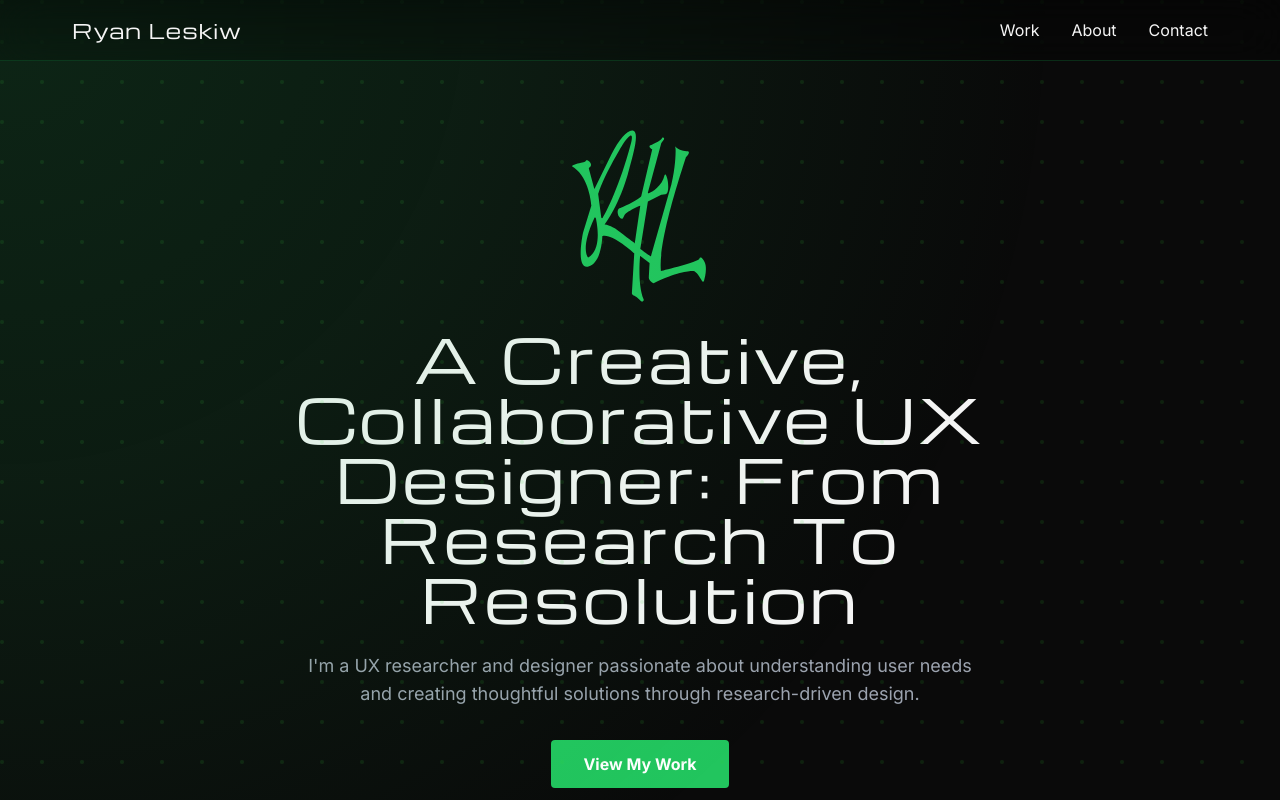
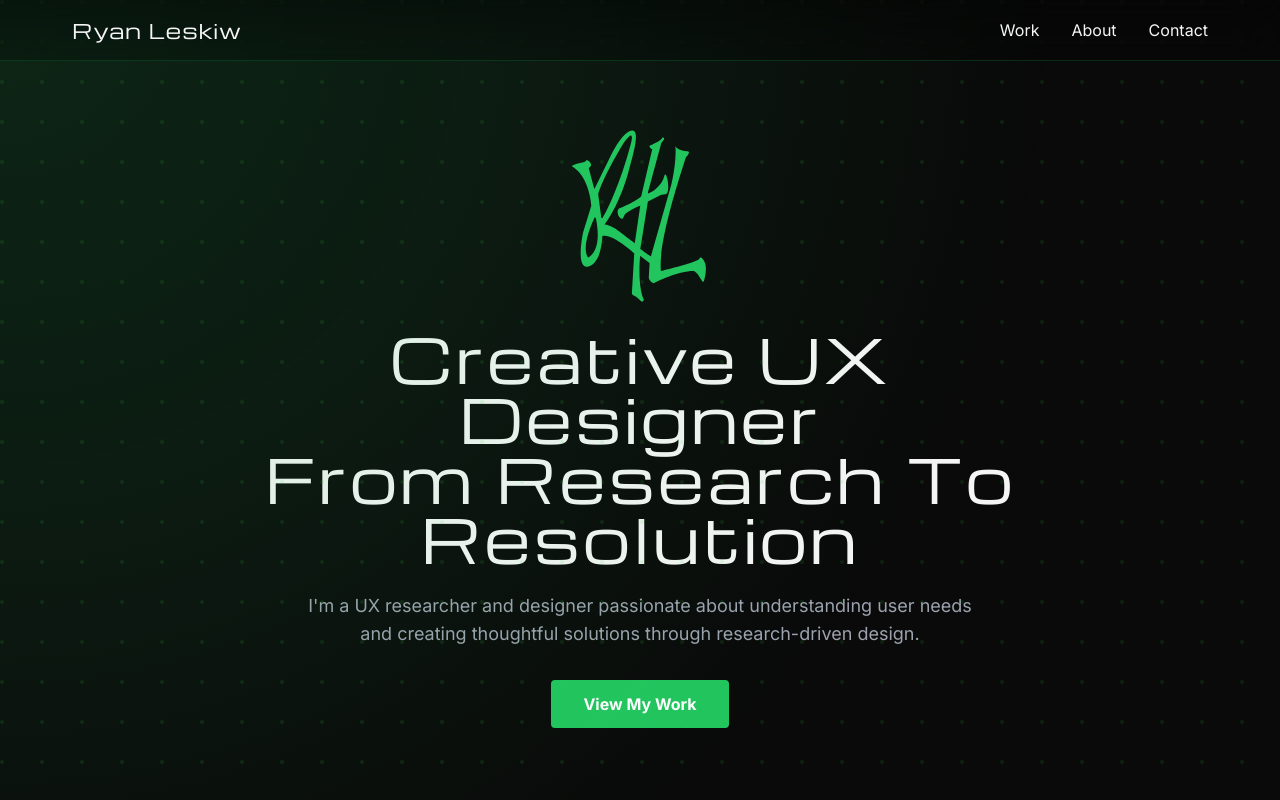
Before and after one commit to RyanLeskiw/Ryanleskiw-portfolio, a Next.js app: page / in a window 1280 px wide. Shown: the top 800 px of the page. Built offline with nearby package versions, Linux system fonts and the light colour scheme.

Commit message:
Shorten hero heading to 2 lines for better readability

```diff
--- a/src/components/Hero.tsx
+++ b/src/components/Hero.tsx
@@ -14,8 +14,10 @@ export default function Hero() {
           </svg>
         </div>
 
-        <h1 className="text-4xl sm:text-5xl lg:text-6xl font-bold font-feature text-text-light mb-6 max-w-3xl mx-auto">
-          A Creative, Collaborative UX Designer: From Research To Resolution
+        <h1 className="text-4xl sm:text-5xl lg:text-6xl font-bold font-feature text-text-light mb-6 max-w-3xl mx-auto leading-tight">
+          Creative UX Designer
+          <br />
+          From Research To Resolution
         </h1>
 
         <p className="text-lg text-gray-400 mb-8 max-w-2xl mx-auto">
```
